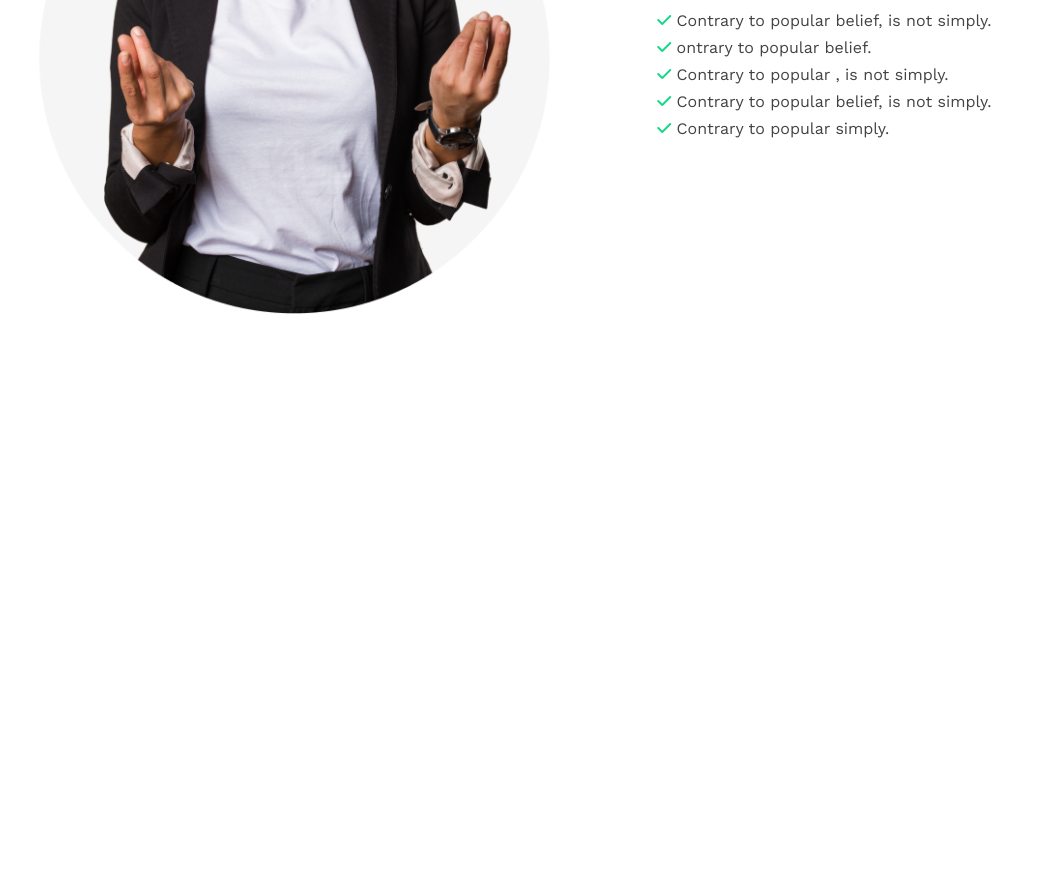
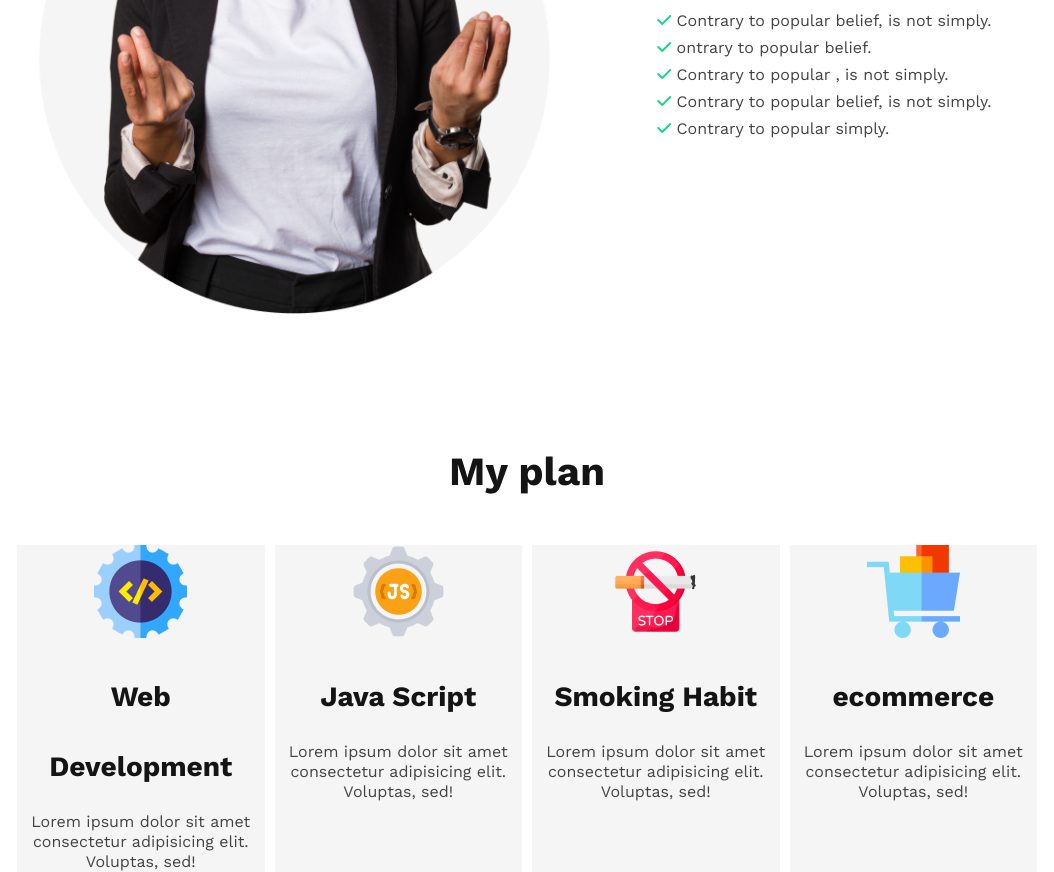
Before and after one commit to anikbsmrstucse/new-year-new-me, a plain HTML site: page index.html in a window 1280 px wide. Shown: the part 1345-2217 px from the top of the page, without its empty margins (113-1167 px from the left). Before the commit the page ends 1663 px from the top, so only its background shows below. Drawn offline with nearby package versions, Linux system fonts and the light colour scheme.

Commit message:
add plan section

```diff
--- a/index.html
+++ b/index.html
@@ -52,6 +52,32 @@
             </div>
 
         </section>
+        <!-- plan section -->
+        <section class="myplan sec-margin">
+            <h1 class="plan-title">My plan</h1>
+            <div class="plan">
+                <div class="items">
+                    <img src="images/icons/web.png" alt="">
+                    <h1 class="banner-title">Web Development</h1>
+                    <p class="banner-description">Lorem ipsum dolor sit amet consectetur adipisicing elit. Voluptas, sed!</p>
+                </div>
+                <div class="items">
+                    <img src="images/icons/js.png" alt="">
+                    <h1 class="banner-title">Java Script</h1>
+                    <p class="banner-description">Lorem ipsum dolor sit amet consectetur adipisicing elit. Voluptas, sed!</p>
+                </div>
+                <div class="items">
+                    <img src="images/icons/smoke.png" alt="">
+                    <h1 class="banner-title">Smoking Habit</h1>
+                    <p class="banner-description">Lorem ipsum dolor sit amet consectetur adipisicing elit. Voluptas, sed!</p>
+                </div>
+                <div class="items">
+                    <img src="images/icons/ecom.png" alt="">
+                    <h1 class="banner-title">ecommerce</h1>
+                    <p class="banner-description">Lorem ipsum dolor sit amet consectetur adipisicing elit. Voluptas, sed!</p>
+                </div>
+            </div>
+        </section>
     </main>
     <footer>
 
--- a/styles/style.css
+++ b/styles/style.css
@@ -13,7 +13,7 @@
     border: none;
 }
 .sec-margin{
-    margin: 130px 130px 0;
+    padding: 130px 130px 0;
 }
 /* banner section style */
 header {
@@ -74,3 +74,31 @@ header {
 .failure-image img{
     height: 700px;
 }
+/* plan styles */
+.myplan{
+    text-align: center;
+}
+.plan-title{
+    font-size: 40px;
+    font-weight: 700;
+    color: #151414;
+    margin-bottom: 50px;
+
+}
+.plan{
+    display: flex;
+    justify-content: space-between;
+    gap: 10px;
+
+}
+.items{
+    background-color: #f5f5f5;
+}
+.items .banner-title{
+    font-size: 28px;
+    margin-top: 20px;
+    margin-bottom: 10px;
+}
+.items .banner-description{
+    font-weight: 500;
+}
```
